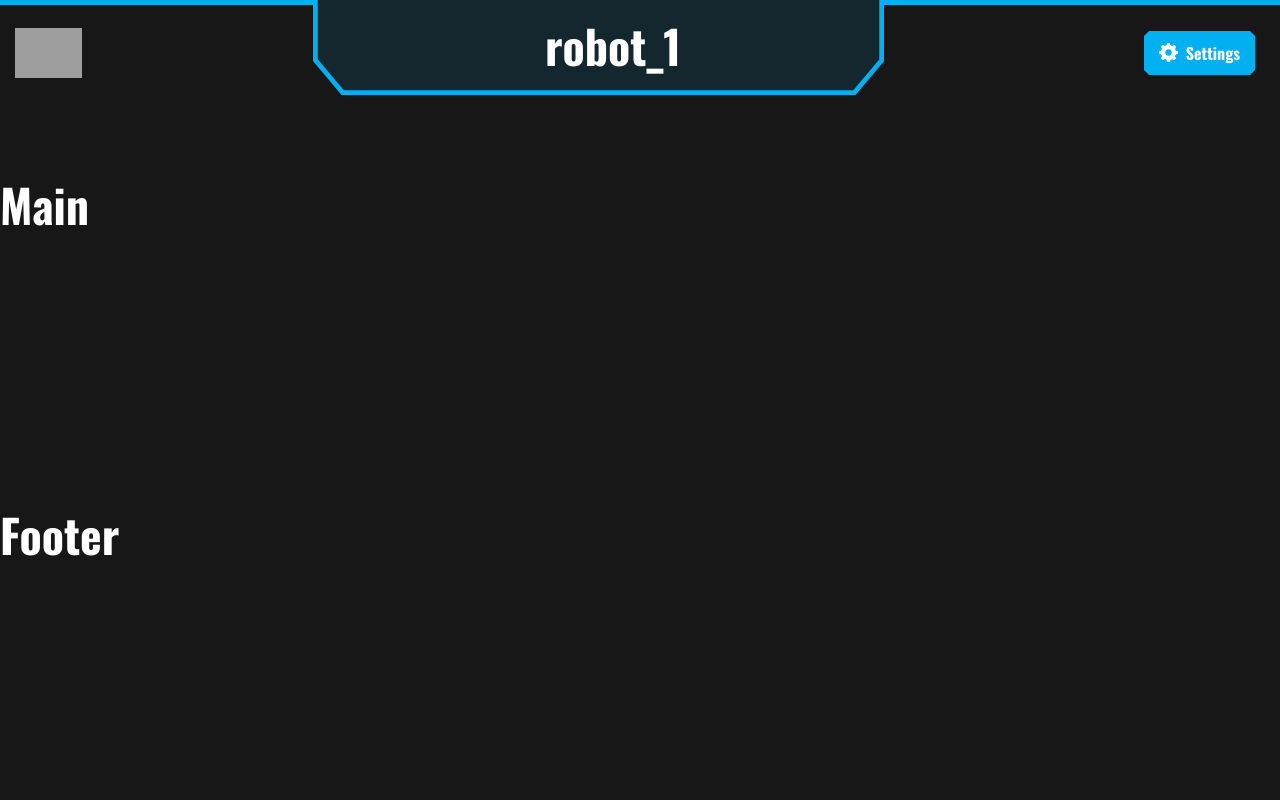
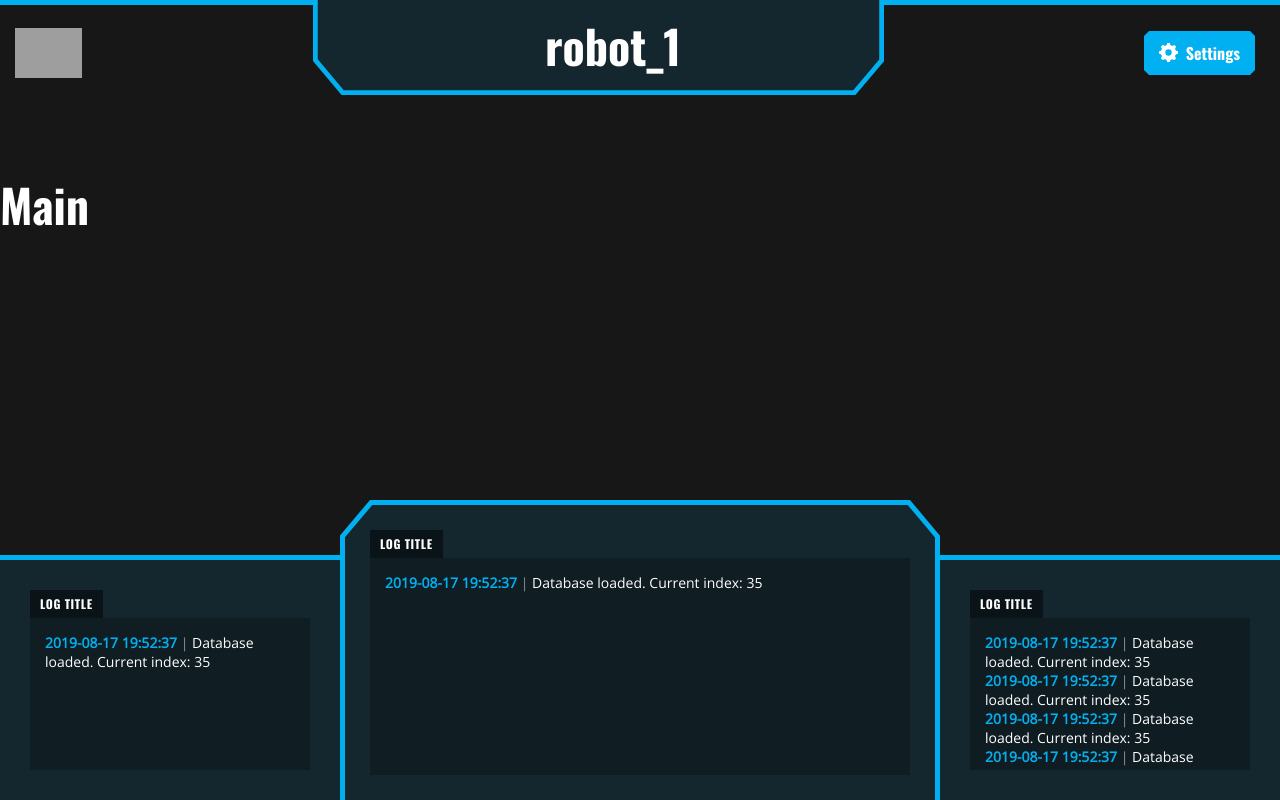
Before and after one commit to machineeconomy/machine, a Vue app in the folder dashboard/: page / in a window 1280 px wide. Built offline with nearby package versions, Linux system fonts and the light colour scheme; grey boxes are pictures that could not be loaded.

Commit message:
add footer

```diff
--- a/dashboard/src/App.vue
+++ b/dashboard/src/App.vue
@@ -39,9 +39,7 @@ body {
   height: 100vh;
   width: 100%;
   overflow: hidden;
-  * {
-    color: var(--white);
-  }
+  color: var(--white);
 }
 
 h1,
@@ -62,4 +60,27 @@ span {
   font-size: 16px;
   font-family: "Open Sans", sans-serif;
 }
+
+::-webkit-scrollbar {
+  width: 10px;
+
+}
+
+/* Track */
+::-webkit-scrollbar-track {
+  background: rgba(0,0,0,.5);
+}
+
+/* Handle */
+::-webkit-scrollbar-thumb {
+  background: var(--primary);
+  transition: var(--transition);
+  border-radius: 5px;
+}
+
+/* Handle on hover */
+::-webkit-scrollbar-thumb:hover {
+  background: var(--white);
+}
+
 </style>
--- a/dashboard/src/components/Footer.vue
+++ b/dashboard/src/components/Footer.vue
@@ -1,17 +1,154 @@
 <template>
-    <footer class="footer">
-        <h1>Footer</h1>
-    </footer>
+  <footer class="footer">
+    <div class="panel">
+      <div class="panel--title">
+        <span>Log Title</span>
+      </div>
+      <div class="panel--list">
+        <div class="list-item">
+          <span class="prefix">2019-08-17 19:52:37</span>
+          <span class="separator"> | </span>
+          <span class="message">Database loaded. Current index: 35</span>
+        </div>
+      </div>
+    </div>
+
+    <div
+      class="info-wrapper"
+      :style="{'background-image': `url(${require('../assets/info-box.svg')})`}"
+    >
+      <div class="panel">
+        <div class="panel--title">
+          <span>Log Title</span>
+        </div>
+        <div class="panel--list">
+          <div class="list-item">
+            <span class="prefix">2019-08-17 19:52:37</span>
+            <span class="separator"> | </span>
+            <span class="message">Database loaded. Current index: 35</span>
+          </div>
+        </div>
+      </div>
+    </div>
+
+    <div class="panel">
+      <div class="panel--title">
+        <span>Log Title</span>
+      </div>
+      <div class="panel--list">
+        <div class="list-item">
+          <span class="prefix">2019-08-17 19:52:37</span>
+          <span class="separator"> | </span>
+          <span class="message">Database loaded. Current index: 35</span>
+        </div>
+        <div class="list-item">
+          <span class="prefix">2019-08-17 19:52:37</span>
+          <span class="separator"> | </span>
+          <span class="message">Database loaded. Current index: 35</span>
+        </div>
+        <div class="list-item">
+          <span class="prefix">2019-08-17 19:52:37</span>
+          <span class="separator"> | </span>
+          <span class="message">Database loaded. Current index: 35</span>
+        </div>
+        <div class="list-item">
+          <span class="prefix">2019-08-17 19:52:37</span>
+          <span class="separator"> | </span>
+          <span class="message">Database loaded. Current index: 35</span>
+        </div>
+        <div class="list-item">
+          <span class="prefix">2019-08-17 19:52:37</span>
+          <span class="separator"> | </span>
+          <span class="message">Database loaded. Current index: 35</span>
+        </div>
+        <div class="list-item">
+          <span class="prefix">2019-08-17 19:52:37</span>
+          <span class="separator"> | </span>
+          <span class="message">Database loaded. Current index: 35</span>
+        </div>
+        <div class="list-item">
+          <span class="prefix">2019-08-17 19:52:37</span>
+          <span class="separator"> | </span>
+          <span class="message">Database loaded. Current index: 35</span>
+        </div>
+      </div>
+    </div>
+  </footer>
 </template>
 
 <script>
-export default {
-
-}
+export default {};
 </script>
 
-<style>
+<style lang="scss">
 .footer {
-    height: 300px;
+  height: 240px;
+  border-top: var(--border);
+  display: flex;
+  justify-content: space-between;
+  position: relative;
+  background-color: var(--dark);
+  .info-wrapper {
+    display: flex;
+    min-width: 600px;
+    background-size: cover;
+    background-repeat: no-repeat;
+    position: relative;
+    bottom: 60px;
+    height: 305px;
+  }
+}
+.panel {
+  margin: 15px;
+  width: 100%;
+  padding: 15px;
+  height: auto;
+  display: flex;
+  flex-direction: column;
+  align-items: flex-start;
+
+  span {
+    font-size: 14px;
+    color: var(--white);
+  }
+  &--title {
+    background-color: rgba(0, 0, 0, 0.5);
+    padding: 5px 10px;
+    span {
+    font-family: "Oswald", sans-serif;
+    font-size: 12px;
+    font-weight: bold;
+    letter-spacing: 0.05em;
+    text-transform: uppercase;
+
+    }
+
+  }
+  &--list {
+    background-color: rgba(0, 0, 0, 0.25);
+    flex: 1;
+    width: 100%;
+    padding: 15px;
+    box-sizing: border-box;
+    overflow-y: auto;
+    ::-webkit-scrollbar {
+  width: 10px;
+}
+
+
+    .list-item {
+
+      .prefix {
+        font-weight: bold;
+        color: var(--primary);
+
+      }
+      .separator {
+          opacity: .5;
+      }
+      .message {
+      }
+    }
+  }
 }
 </style>
--- a/dashboard/src/components/Header.vue
+++ b/dashboard/src/components/Header.vue
@@ -63,6 +63,7 @@ export default {};
   }
   span {
       font-family: "Oswald", sans-serif;
+      color: var(--white);
   }
   &:before,
   &:after {
```
